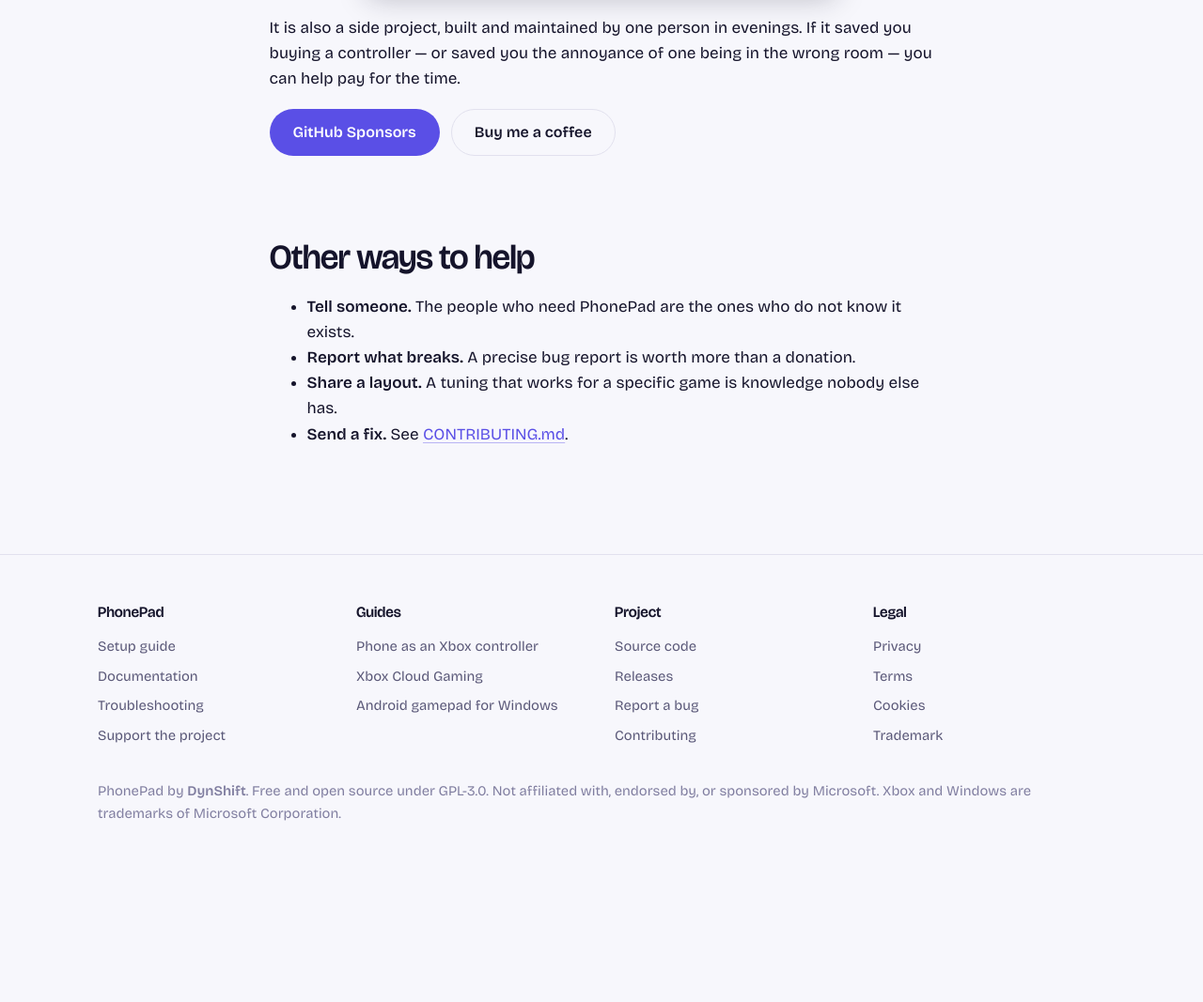
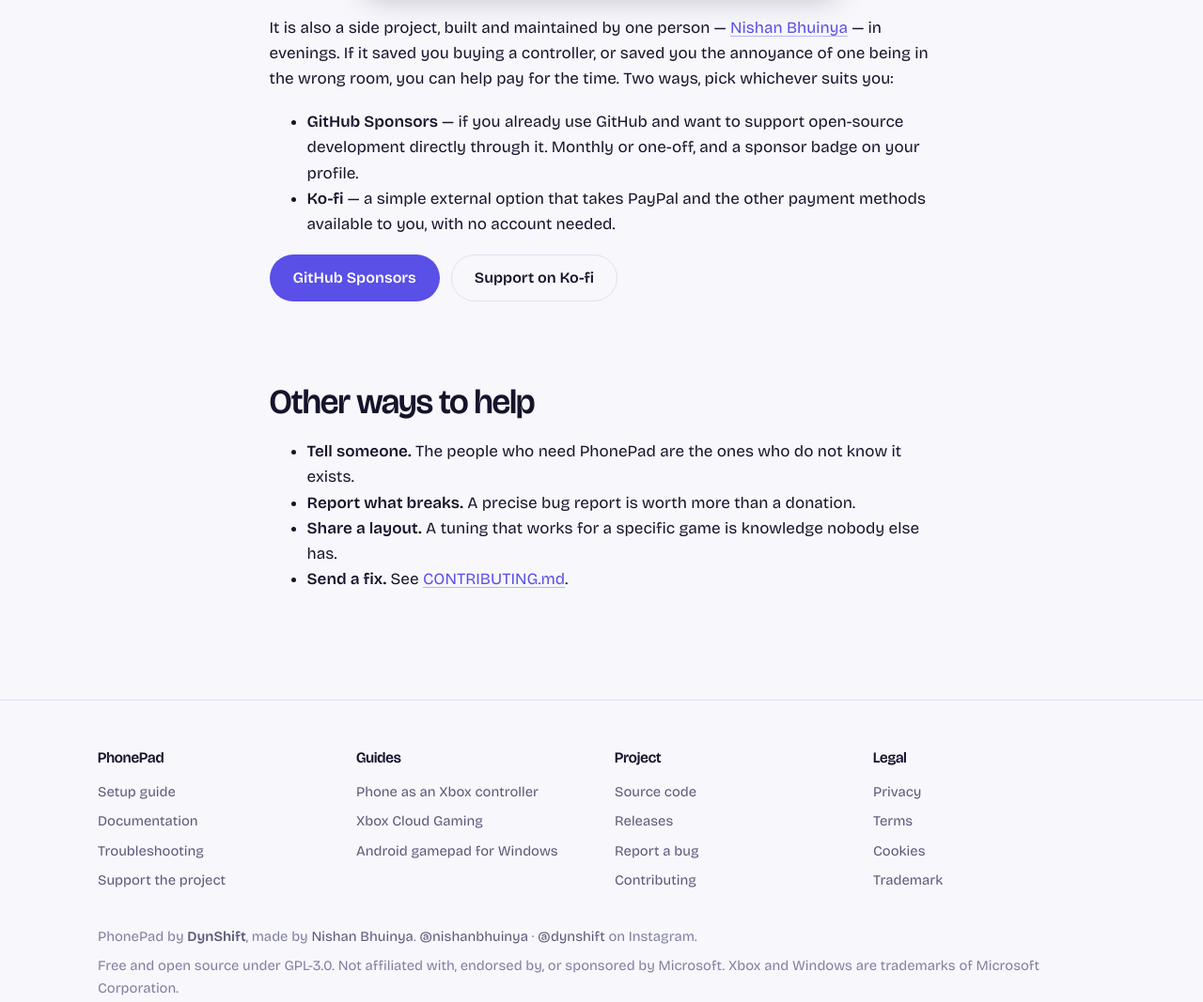
Before and after one commit to MNBLabs/phonepad, an Astro site in the folder site/: page /support in a window 1280 px wide. Shown: the part 787-1854 px from the top of the page at 94% size. Before the commit the page ends 1713 px from the top, so only its background shows below. Built offline with nearby package versions, Linux system fonts and the light colour scheme; Astro itself is replaced by a stand-in of ours; no server answers.

Commit message:
Funding: GitHub Sponsors and Ko-fi; the maintainer credited

```diff
--- a/site/src/consts.ts
+++ b/site/src/consts.ts
@@ -38,4 +38,11 @@
 export const ADSENSE_SLOT = import.meta.env.PUBLIC_ADSENSE_SLOT ?? "";
 export const GA_ID = import.meta.env.PUBLIC_GA_ID ?? "";
 export const SPONSORS = import.meta.env.PUBLIC_SPONSORS_URL ?? "";
-export const BMC = import.meta.env.PUBLIC_BMC_URL ?? "";
+export const KOFI = import.meta.env.PUBLIC_KOFI_URL ?? "";
+
+/** Where the people behind the project are, for the footer. */
+export const AUTHOR = "Nishan Bhuinya";
+export const AUTHOR_GITHUB = "https://github.com/nishanbhuinya";
+export const AUTHOR_INSTAGRAM = "https://www.instagram.com/nishanbhuinya/";
+export const DYNSHIFT = "https://dynshift.com";
+export const DYNSHIFT_INSTAGRAM = "https://www.instagram.com/dynshift/";
--- a/site/src/layouts/Base.astro
+++ b/site/src/layouts/Base.astro
@@ -1,6 +1,17 @@
 ---
 import "../styles/global.css";
-import { SITE_NAME, DESCRIPTION, REPO, GA_ID, ADSENSE_CLIENT } from "../consts";
+import {
+  SITE_NAME,
+  DESCRIPTION,
+  REPO,
+  GA_ID,
+  ADSENSE_CLIENT,
+  AUTHOR,
+  AUTHOR_GITHUB,
+  AUTHOR_INSTAGRAM,
+  DYNSHIFT,
+  DYNSHIFT_INSTAGRAM,
+} from "../consts";
 
 interface Props {
   title?: string;
@@ -219,10 +230,16 @@
             </ul>
           </div>
         </div>
+        <p style="margin:0 0 8px">
+          PhonePad by <strong><a href={DYNSHIFT} rel="noopener">DynShift</a></strong>,
+          made by <a href={AUTHOR_GITHUB} rel="noopener">{AUTHOR}</a>.
+          <a href={AUTHOR_INSTAGRAM} rel="noopener">@nishanbhuinya</a> ·
+          <a href={DYNSHIFT_INSTAGRAM} rel="noopener">@dynshift</a> on Instagram.
+        </p>
         <p style="margin:0">
-          PhonePad by <strong>DynShift</strong>. Free and open source under
-          GPL-3.0. Not affiliated with, endorsed by, or sponsored by Microsoft.
-          Xbox and Windows are trademarks of Microsoft Corporation.
+          Free and open source under GPL-3.0. Not affiliated with, endorsed
+          by, or sponsored by Microsoft. Xbox and Windows are trademarks of
+          Microsoft Corporation.
         </p>
       </div>
     </footer>
--- a/site/src/pages/support.astro
+++ b/site/src/pages/support.astro
@@ -1,6 +1,6 @@
 ---
 import Base from "../layouts/Base.astro";
-import { REPO, ISSUES, DISCUSSIONS, SPONSORS, BMC } from "../consts";
+import { REPO, ISSUES, DISCUSSIONS, SPONSORS, KOFI, AUTHOR, AUTHOR_GITHUB } from "../consts";
 ---
 
 <Base
@@ -31,26 +31,46 @@
         a paywall. There is no premium tier holding your D-pad hostage.
       </p>
       <p>
-        It is also a side project, built and maintained by one person in
-        evenings. If it saved you buying a controller — or saved you the
-        annoyance of one being in the wrong room — you can help pay for the
-        time.
+        It is also a side project, built and maintained by one person —
+        <a href={AUTHOR_GITHUB} rel="noopener">{AUTHOR}</a> — in evenings. If
+        it saved you buying a controller, or saved you the annoyance of one
+        being in the wrong room, you can help pay for the time. Two ways,
+        pick whichever suits you:
       </p>
 
       {
-        SPONSORS || BMC ? (
+        SPONSORS || KOFI ? (
+          <>
+            <ul>
+              {SPONSORS && (
+                <li>
+                  <strong>GitHub Sponsors</strong> — if you already use GitHub
+                  and want to support open-source development directly
+                  through it. Monthly or one-off, and a sponsor badge on your
+                  profile.
+                </li>
+              )}
+              {KOFI && (
+                <li>
+                  <strong>Ko-fi</strong> — a simple external option that takes
+                  PayPal and the other payment methods available to you, with
+                  no account needed.
+                </li>
+              )}
+            </ul>
             <p style="display:flex;gap:12px;flex-wrap:wrap">
               {SPONSORS && (
                 <a class="btn btn-primary" href={SPONSORS} rel="noopener">
                   GitHub Sponsors
                 </a>
               )}
-            {BMC && (
-              <a class="btn btn-ghost" href={BMC} rel="noopener">
-                Buy me a coffee
+              {KOFI && (
+                <a class="btn btn-ghost" href={KOFI} rel="noopener">
+                  Support on Ko-fi
                 </a>
               )}
             </p>
+          </>
         ) : (
           <p class="muted">
             Sponsorship links are not set up yet. Until they are, a star on{" "}
```
Also changed, not shown: AUTHORS.md (added, +17 -0 lines), SUPPORT.md (+6 -2 lines), site/src/components/Support.astro (+3 -4 lines), .github/FUNDING.yml, .github/workflows/site.yml, README.md. Lines whose indentation alone changed are shown as unchanged.
